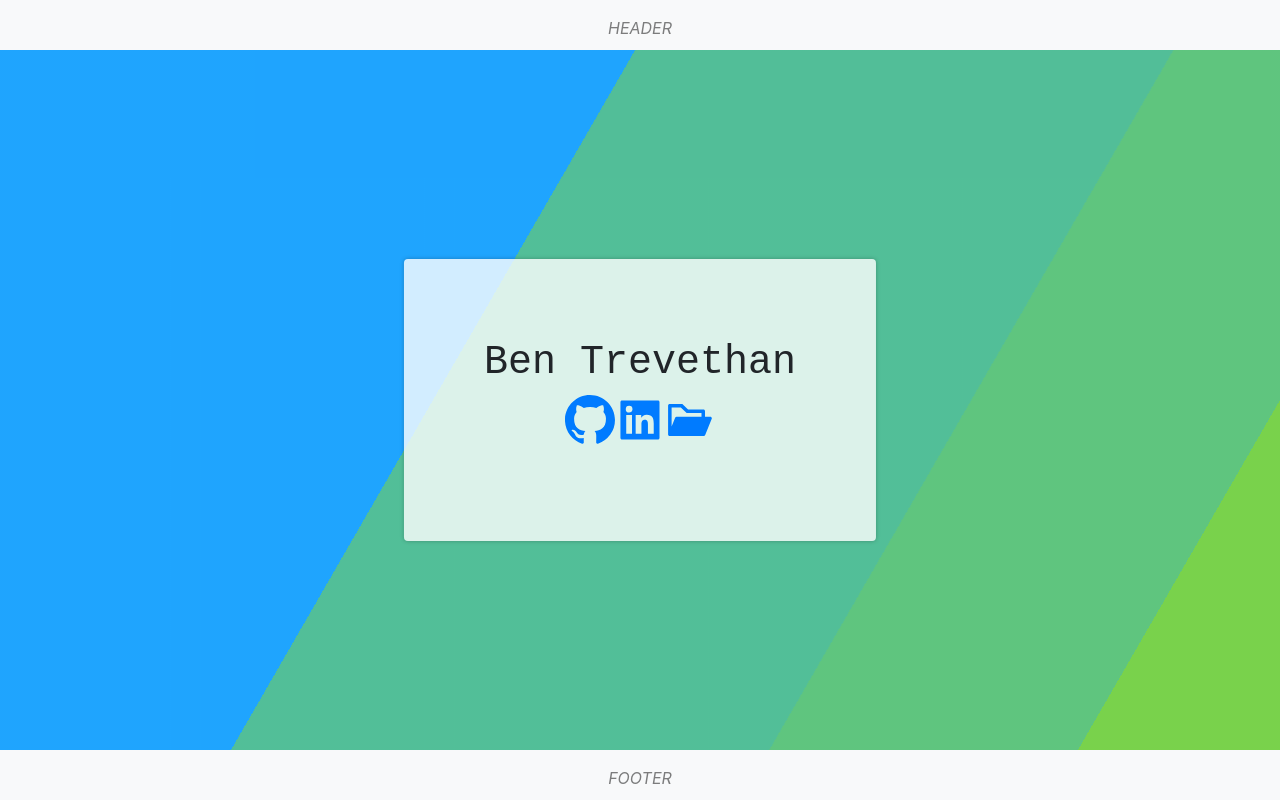
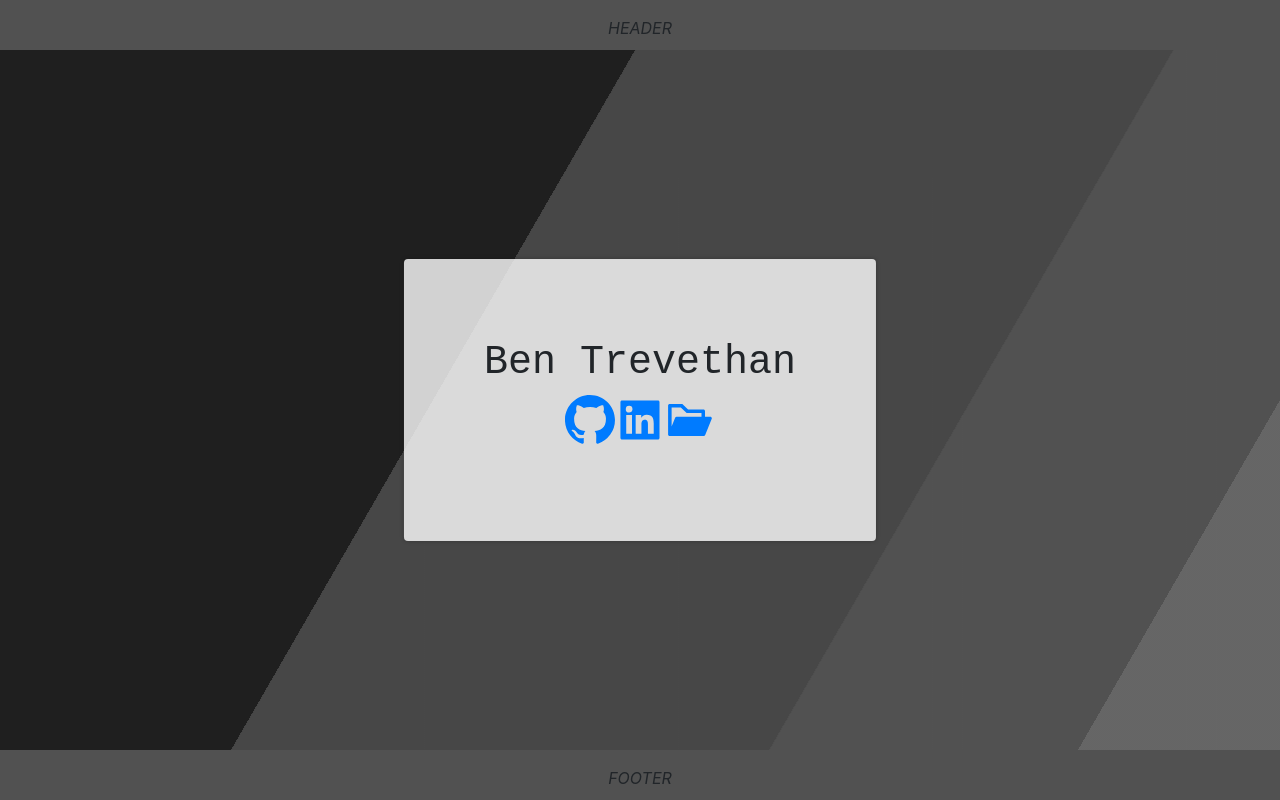
Before and after one commit to bendemic90/react-portfolio, a React (Create React App) app: page / in a window 1280 px wide. Built offline with nearby package versions, Linux system fonts and the light colour scheme; the HTML template or start-up script is replaced by a standard one.

Commit message:
darkmode css

```diff
--- a/src/App.css
+++ b/src/App.css
@@ -56,7 +56,7 @@ body {
   bottom:0px;
   height:50px;
   width:100%;
-  background:#999;
+  background-color:#515151;
 }
 
 #header {
@@ -65,12 +65,12 @@ body {
   top:0px;
   height:50px;
   width:100%;
-  background:#999;
+  background: #515151
 }
 
 .bg {
   animation:slide 3s ease-in-out infinite alternate;
-  background-image: linear-gradient(-60deg, #6c3 50%, #09f 50%);
+  background-image: linear-gradient(-60deg, #515151 50%, #000000 50%);
   bottom:0;
   left:-50%;
   opacity:.5;
--- a/src/components/Footer.js
+++ b/src/components/Footer.js
@@ -1,6 +1,6 @@
 export default function Footer() {
     return (
-        <footer id="footer" className="navbar navbar-light justify-content-center footer bg-light">
+        <footer id="footer" className="navbar justify-content-center footer">
             <span className="navbar-text">
                 <i>FOOTER</i>
             </span>
--- a/src/components/Nav.js
+++ b/src/components/Nav.js
@@ -1,6 +1,6 @@
 export default function Nav() {
     return (
-        <header id="header" className="navbar navbar-light justify-content-center bg-light">
+        <header id="header" className="navbar justify-content-center header">
             <span className="navbar-text">
                 <i>HEADER</i>
             </span>
```
